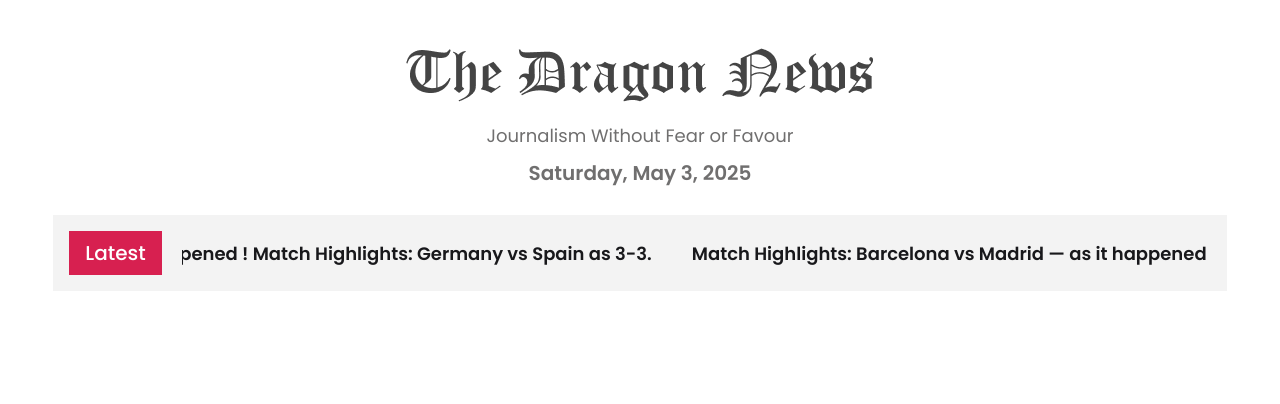
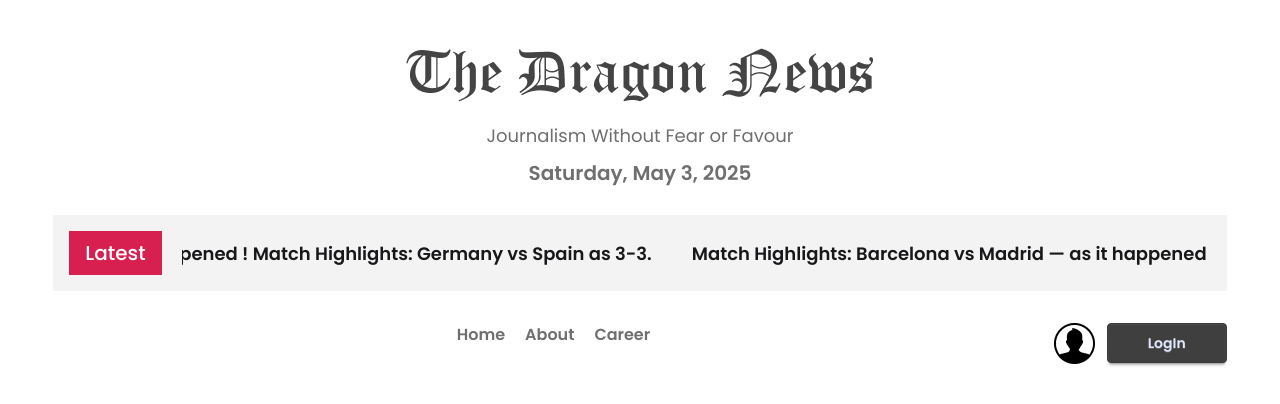
Before and after one commit to saim-alam1/dragon-news, a React (Vite) app: page / in a window 1280 px wide. Shown: the top 404 px of the page. Built offline with nearby package versions, Linux system fonts and the light colour scheme.

Commit message:
Created NavBar

```diff
--- /dev/null
+++ b/src/components/Navbar.jsx
@@ -0,0 +1,22 @@
+import React from 'react';
+import { NavLink } from 'react-router';
+import user from '../assets/user.png';
+
+const Navbar = () => {
+  return (
+    <div className='mt-8 flex justify-between'>
+      <div className=''></div>
+      <div className='nav flex gap-5 text-accent font-semibold'>
+        <NavLink to='/'>Home</NavLink>
+        <NavLink to='/about'>About</NavLink>
+        <NavLink to='/career'>Career</NavLink>
+      </div>
+      <div className='login-btn flex gap-3'>
+        <img src={user} alt="" />
+        <button className='btn btn-primary px-10'>LogIn</button>
+      </div>
+    </div>
+  );
+};
+
+export default Navbar;
--- a/src/layouts/HomeLayout.jsx
+++ b/src/layouts/HomeLayout.jsx
@@ -2,6 +2,7 @@ import React from 'react';
 import { Outlet } from 'react-router';
 import Header from '../components/Header';
 import LatesNews from '../components/LatesNews';
+import Navbar from '../components/Navbar';
 
 const HomeLayout = () => {
   return (
@@ -11,6 +12,9 @@ const HomeLayout = () => {
         <section className='w-11/12 mx-auto my-3'>
           <LatesNews></LatesNews>
         </section>
+        <nav className='w-11/12 mx-auto my-3'>
+          <Navbar></Navbar>
+        </nav>
       </header>
       <main>
         <section className='left_nav'></section>
```
